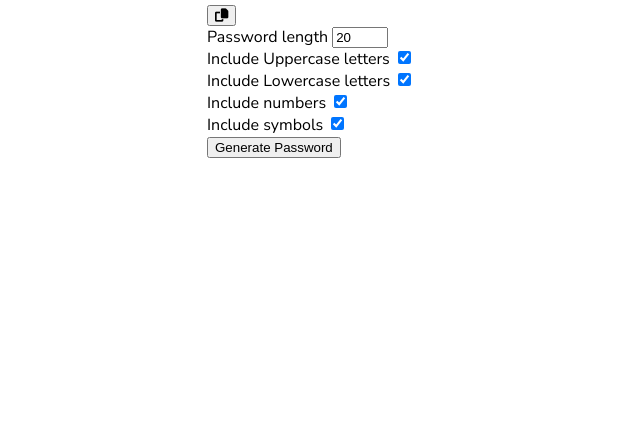
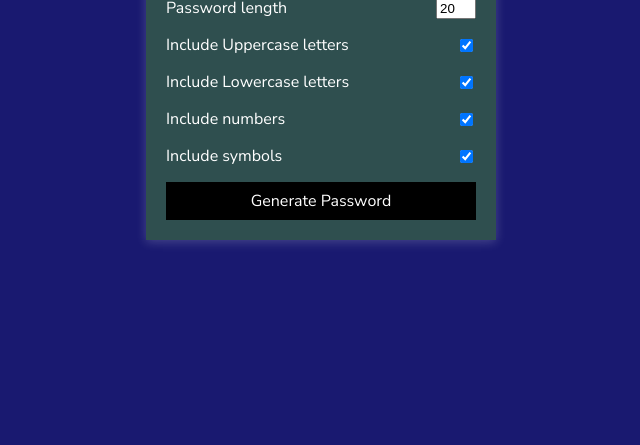
Before and after one commit to nirdhum/password-generator, a plain HTML site: page index.html in a window 1280 px wide. Shown: the part 355-800 px from the top of the page, without its empty margins (319-959 px from the left). Drawn offline with Linux system fonts and the light colour scheme.

Commit message:
Added styling to the layout

```diff
--- a/style.css
+++ b/style.css
@@ -5,6 +5,8 @@
 }
 
 body {
+    background-color: midnightblue;
+    color: white;
     font-family: 'Nunito Sans', sans-serif;
     display: flex;
     flex-direction: column;
@@ -12,5 +14,76 @@ body {
     justify-content: center;
     overflow: hidden;
     margin: 0;
+    padding: 10px;
     height: 100vh;
 }
+
+h2 {
+    margin: 10px 0 20px;
+    text-align: center;
+}
+
+.container {
+    background-color: darkslategrey;
+    box-shadow: 0px 2px 10px rgba(255, 255, 255, 0.2);
+    padding: 20px;
+    width: 350px;
+    max-width: 100%;
+}
+
+.password-container {
+    background-color: rgba(0, 0, 0, 0.4);
+    display: flex;
+    justify-content: flex-start;
+    align-items: center;
+    position: relative;
+    font-size: 1.1rem;
+    letter-spacing: 1px;
+    padding: 12px 10px;
+    height: 50px;
+    width: 100%;
+}
+
+.password-container #password {
+    word-wrap: break-word;
+    max-width: calc(100%-40px);
+}
+
+.password-container .btn {
+    position: absolute;
+    top: 5px;
+    right: 5px;
+    width: 40px;
+    height: 40px;
+    font-size: 18px;
+}
+
+.btn {
+    border: none;
+    background-color: black;
+    color: white;
+    font-size: 1rem;
+    padding: 8px 12px;
+    cursor: pointer;
+    font-family: inherit;
+}
+
+.btn-large {
+    display: block;
+    width: 100%;
+}
+
+.setting {
+    display: flex;
+    justify-content: space-between;
+    align-items: center;
+    margin: 15px 0;
+}
+
+.length input {
+    width: 40px;
+}
+
+input:focus {
+    outline: none;
+}
```
